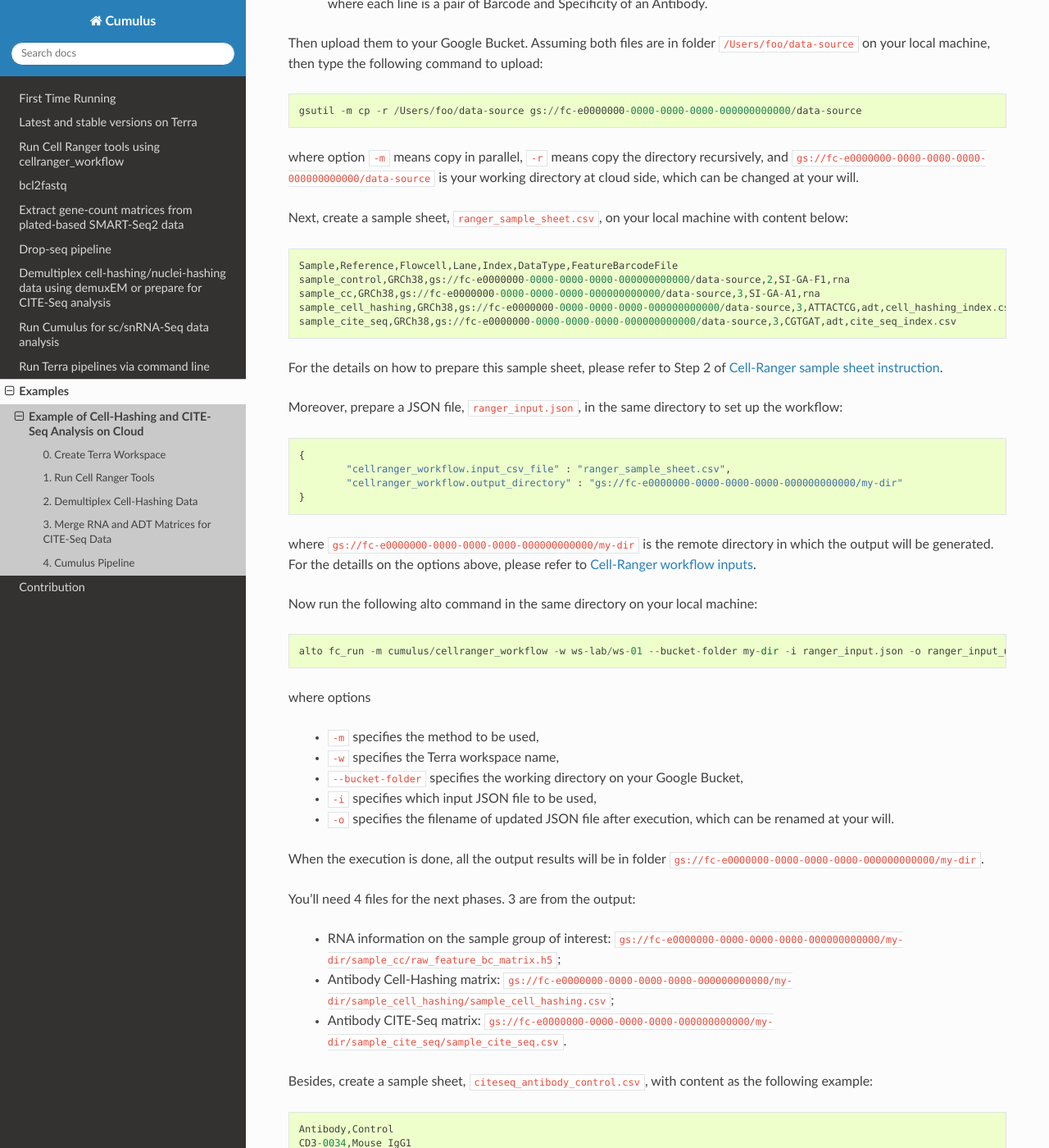
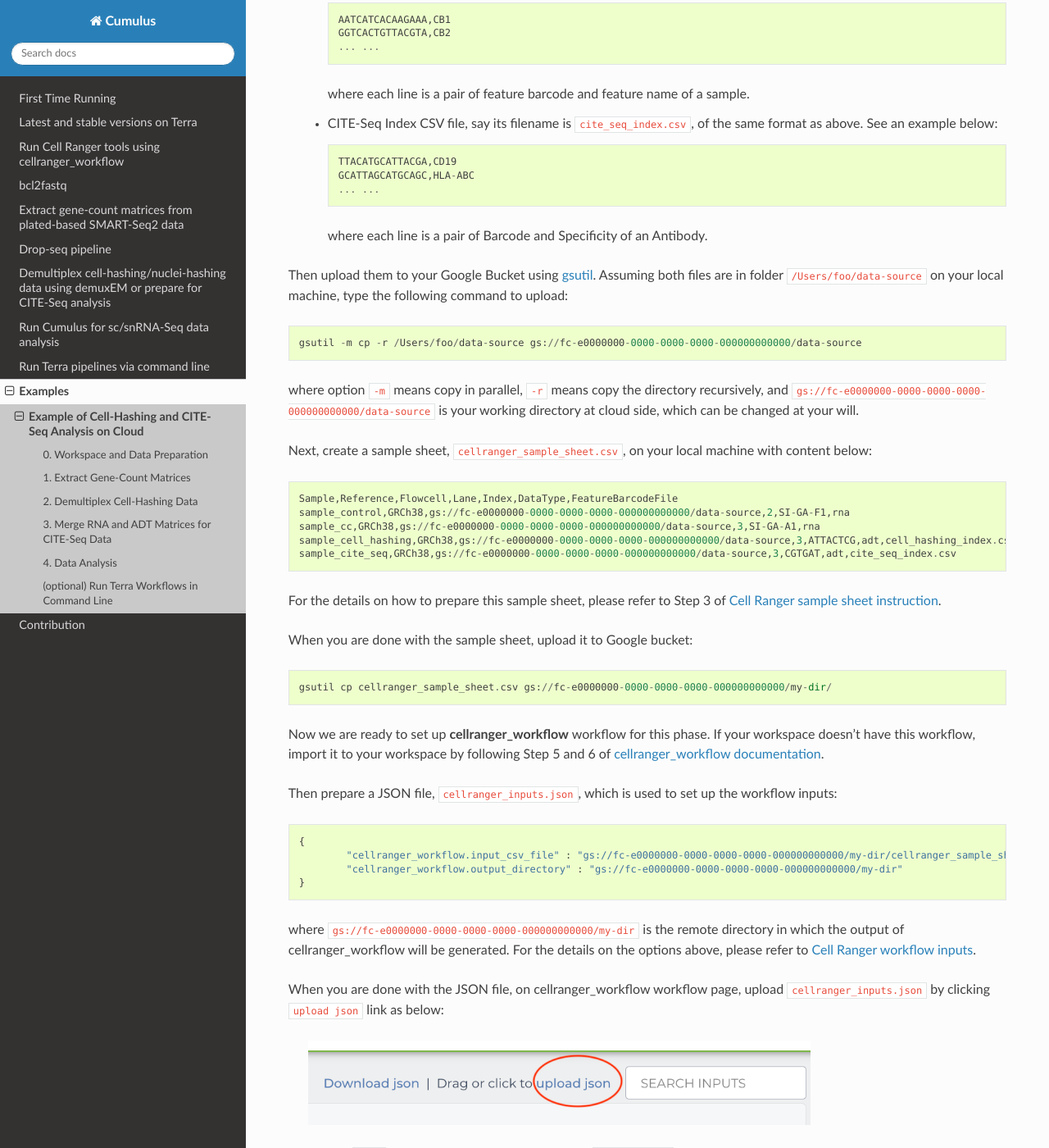
Before and after one commit to lilab-bcb/cumulus, a Sphinx documentation site: the page built from docs/examples/example_hashing_citeseq.rst, in a window 1280 px wide and 1400 px high, scrolled down 930 px. Shown: the whole window at 82% size. Built offline with Sphinx 7.4.7 and the Read the Docs theme 2.0.0, drawn with Linux system fonts in a browser that asks for light colours; some of the changed text lies outside the part shown.

Commit message:
update docs of example

```diff
--- a/docs/examples/example_hashing_citeseq.rst
+++ b/docs/examples/example_hashing_citeseq.rst
@@ -5,32 +5,39 @@ In this example, you'll learn how to perform Cell-Hashing and CITE-Seq analysis
 
 -----------------------------
 
-0. Create Terra Workspace
-^^^^^^^^^^^^^^^^^^^^^^^^^^^^^
+0. Workspace and Data Preparation
+^^^^^^^^^^^^^^^^^^^^^^^^^^^^^^^^^^
 
 After registering on Terra and creating a workspace there, you'll need the following two information:
 
 	* **Terra workspace name**. This is shown on your Terra workspace webpage, with format *"<workspace-namespace>/<workspace-name>"*. Let it be ``ws-lab/ws-01`` in this example, which means that your workspace has namespace **ws-lab** and name **ws-01**.
-	* The corresponding **Google Cloud Bucket location**. You can check it by clicking the link under **"Google Bucket"** title on your Terra workspace webpage. Let it be ``gs://fc-e0000000-0000-0000-0000-000000000000`` in this example.
+	* The corresponding **Google Cloud Bucket location** of your workspace. You can check it by clicking the link under **"Google Bucket"** title on your Terra workspace webpage. Let it be ``gs://fc-e0000000-0000-0000-0000-000000000000`` in this example.
 
+Then upload your BCL directories to Google bucket of your workspace using gsutil_::
 
+	gsutil -m cp -r /my-local-path/BCL/* gs://fc-e0000000-0000-0000-0000-000000000000/data-source
+
+where ``/my-local-path/BCL`` is the path to the top-level directory of your BCL files on your local machine, and ``data-source`` is the folder on Google bucket to hold the uploaded data.
 
 ------------------------
 
-1. Run Cell Ranger Tools
-^^^^^^^^^^^^^^^^^^^^^^^^
+1. Extract Gene-Count Matrices
+^^^^^^^^^^^^^^^^^^^^^^^^^^^^^^^^^
 
-You'll need two original files from your dataset to start the process:
+First step is to extract gene-count matrices from sequencing output.
 
-	* Cell-Hashing Index CSV file, say its filename is ``cell_hashing_index.csv``, with content as the example below::
+
+You need two original files from your dataset to start:
+
+	* Cell-Hashing Index CSV file, say its filename is ``cell_hashing_index.csv``, of format *feature_barcode,feature_name*. See an example below::
 
 		AATCATCACAAGAAA,CB1
 		GGTCACTGTTACGTA,CB2
 		... ...
 
-	  where each line is a pair of Barcode and [TODO]
+	  where each line is a pair of feature barcode and feature name of a sample.
 
-	* CITE-Seq Index CSV file, say its filename is ``cite_seq_index.csv``, with content as the example below::
+	* CITE-Seq Index CSV file, say its filename is ``cite_seq_index.csv``, of the same format as above. See an example below::
 
 		TTACATGCATTACGA,CD19
 		GCATTAGCATGCAGC,HLA-ABC
@@ -38,13 +45,13 @@ You'll need two original files from your dataset to start the process:
 
 	  where each line is a pair of Barcode and Specificity of an Antibody.
 
-Then upload them to your Google Bucket. Assuming both files are in folder ``/Users/foo/data-source`` on your local machine, then type the following command to upload::
+Then upload them to your Google Bucket using gsutil_. Assuming both files are in folder ``/Users/foo/data-source`` on your local machine, type the following command to upload::
 
 	gsutil -m cp -r /Users/foo/data-source gs://fc-e0000000-0000-0000-0000-000000000000/data-source
 
 where option ``-m`` means copy in parallel, ``-r`` means copy the directory recursively, and ``gs://fc-e0000000-0000-0000-0000-000000000000/data-source`` is your working directory at cloud side, which can be changed at your will.
 
-Next, create a sample sheet, ``ranger_sample_sheet.csv``, on your local machine with content below::
+Next, create a sample sheet, ``cellranger_sample_sheet.csv``, on your local machine with content below::
 
 	Sample,Reference,Flowcell,Lane,Index,DataType,FeatureBarcodeFile
 	sample_control,GRCh38,gs://fc-e0000000-0000-0000-0000-000000000000/data-source,2,SI-GA-F1,rna
@@ -52,40 +59,44 @@ Next, create a sample sheet, ``ranger_sample_sheet.csv``, on your local machine
 	sample_cell_hashing,GRCh38,gs://fc-e0000000-0000-0000-0000-000000000000/data-source,3,ATTACTCG,adt,cell_hashing_index.csv
 	sample_cite_seq,GRCh38,gs://fc-e0000000-0000-0000-0000-000000000000/data-source,3,CGTGAT,adt,cite_seq_index.csv
 
-For the details on how to prepare this sample sheet, please refer to Step 2 of `Cell-Ranger sample sheet instruction`_.
+For the details on how to prepare this sample sheet, please refer to Step 3 of `Cell Ranger sample sheet instruction`_.
 
-	.. _Cell-Ranger sample sheet instruction: ../cellranger.html
+	.. _Cell Ranger sample sheet instruction: ../cellranger.html
 
-Moreover, prepare a JSON file, ``ranger_input.json``, in the same directory to set up the workflow::
+When you are done with the sample sheet, upload it to Google bucket::
+
+	gsutil cp cellranger_sample_sheet.csv gs://fc-e0000000-0000-0000-0000-000000000000/my-dir/
+
+Now we are ready to set up **cellranger_workflow** workflow for this phase. If your workspace doesn't have this workflow, import it to your workspace by following Step 5 and 6 of `cellranger_workflow documentation <../cellranger.html>`_.
+
+Then prepare a JSON file, ``cellranger_inputs.json``, which is used to set up the workflow inputs::
 
 	{
-		"cellranger_workflow.input_csv_file" : "ranger_sample_sheet.csv",
+		"cellranger_workflow.input_csv_file" : "gs://fc-e0000000-0000-0000-0000-000000000000/my-dir/cellranger_sample_sheet.csv",
 		"cellranger_workflow.output_directory" : "gs://fc-e0000000-0000-0000-0000-000000000000/my-dir"
 	}
 
-where ``gs://fc-e0000000-0000-0000-0000-000000000000/my-dir`` is the remote directory in which the output will be generated. For the detaills on the options above, please refer to `Cell-Ranger workflow inputs`_.
+where ``gs://fc-e0000000-0000-0000-0000-000000000000/my-dir`` is the remote directory in which the output of cellranger_workflow will be generated. For the details on the options above, please refer to `Cell Ranger workflow inputs`_.
 
-	.. _Cell-Ranger workflow inputs: ../cellranger.html#cellranger-workflow-inputs
+	.. _Cell Ranger workflow inputs: ../cellranger.html#cellranger-workflow-inputs
 
-Now run the following alto command in the same directory on your local machine::
+When you are done with the JSON file, on cellranger_workflow workflow page, upload ``cellranger_inputs.json`` by clicking ``upload json`` link as below:
 
-	alto fc_run -m cumulus/cellranger_workflow -w ws-lab/ws-01 --bucket-folder my-dir -i ranger_input.json -o ranger_input_updated.json
+	.. image:: ../images/upload_json.png
+	   :scale: 70%
 
-where options
+Then Click ``SAVE`` button to save the inputs, and click ``RUN ANALYSIS`` button as below to start the job:
 
-	   	* ``-m`` specifies the method to be used,
-	   	* ``-w`` specifies the Terra workspace name,
-	   	* ``--bucket-folder`` specifies the working directory on your Google Bucket,
-	   	* ``-i`` specifies which input JSON file to be used,
-	   	* ``-o`` specifies the filename of updated JSON file after execution, which can be renamed at your will.
+	.. image:: ../images/run_analysis.png
+	   :scale: 70%
 
 When the execution is done, all the output results will be in folder ``gs://fc-e0000000-0000-0000-0000-000000000000/my-dir``.
 
 You'll need 4 files for the next phases. 3 are from the output:
 
-	* RNA information on the sample group of interest: ``gs://fc-e0000000-0000-0000-0000-000000000000/my-dir/sample_cc/raw_feature_bc_matrix.h5``;
-	* Antibody Cell-Hashing matrix: ``gs://fc-e0000000-0000-0000-0000-000000000000/my-dir/sample_cell_hashing/sample_cell_hashing.csv``;
-	* Antibody CITE-Seq matrix: ``gs://fc-e0000000-0000-0000-0000-000000000000/my-dir/sample_cite_seq/sample_cite_seq.csv``.
+	* RNA count matrix of the sample group of interest: ``gs://fc-e0000000-0000-0000-0000-000000000000/my-dir/sample_cc/raw_feature_bc_matrix.h5``;
+	* Cell-Hashing Antibody count matrix: ``gs://fc-e0000000-0000-0000-0000-000000000000/my-dir/sample_cell_hashing/sample_cell_hashing.csv``;
+	* CITE-Seq Antibody count matrix: ``gs://fc-e0000000-0000-0000-0000-000000000000/my-dir/sample_cite_seq/sample_cite_seq.csv``.
 
 Besides, create a sample sheet, ``citeseq_antibody_control.csv``, with content as the following example::
 
@@ -103,19 +114,23 @@ Copy or upload them to ``gs://fc-e0000000-0000-0000-0000-000000000000/my-dir``.
 2. Demultiplex Cell-Hashing Data
 ^^^^^^^^^^^^^^^^^^^^^^^^^^^^^^^^^^^^^
 
-On your local machine:
-
-	#. Prepare a sample sheet, ``sample_sheet_01.csv``, with the following content::
+	#. Prepare a sample sheet, ``cell_hashing_sample_sheet.csv``, with the following content::
 
 		OUTNAME,RNA,ADT,TYPE
 		exp,gs://fc-e0000000-0000-0000-0000-000000000000/my-dir/raw_feature_bc_matrix.h5,gs://fc-e0000000-0000-0000-0000-000000000000/my-dir/sample_cell_hashing.csv,cell-hashing
 
-	   where **OUTNAME** specifies the subfolder name and prefix of output files, which can be renamed, **RNA** and **ADT** columns specify the RNA and ADT meta-data of samples, and **TYPE** is ``cell-hashing`` for this phase.
+	   where **OUTNAME** specifies the subfolder and file names of output, which is free to change, **RNA** and **ADT** columns specify the RNA and ADT meta-data of samples, and **TYPE** is ``cell-hashing`` for this phase.
 
-	#. Prepare an input JSON file, ``input_01.json``, in the same directory as above, with the following content::
+	   Then upload it to Google bucket::
+
+	   	gsutil cp cell_hashing_sample_sheet.csv gs://fc-e0000000-0000-0000-0000-000000000000/my-dir/
+
+	#. If your workspace doesn't have **cumulus_hashing_cite_seq** workflow, import it to your workspace by following Step 5 and 6 of `cumulus_hashing_cite_seq documentation <../hashing_cite_seq.html>`_.
+
+	#. Prepare an input JSON file, ``cell_hashing_inputs.json`` with the following content to set up cumulus_hashing_cite_seq workflow inputs::
 
 		{
-			"cumulus_hashing_cite_seq.input_sample_sheet" : "sample_sheet_01.csv",
+			"cumulus_hashing_cite_seq.input_sample_sheet" : "gs://fc-e0000000-0000-0000-0000-000000000000/my-dir/cell_hashing_sample_sheet.csv",
 			"cumulus_hashing_cite_seq.output_directory" : "gs://fc-e0000000-0000-0000-0000-000000000000/my-dir/",
 			"cumulus_hashing_cite_seq.demuxEM_min_num_genes" : 500,
 			"cumulus_hashing_cite_seq.demuxEM_generate_diagnostic_plots" : true
@@ -125,11 +140,7 @@ On your local machine:
 
 	   .. _cell-hashing/nuclei-hashing inputs: ../hashing_cite_seq.html#cumulus-hashing-cite-seq-inputs
 
-	#. In the same directory on your local machine, type the following command::
-
-		alto fc_run -m cumulus/cumulus_hashing_cite_seq -w ws-lab/ws-01 --bucket-folder my-dir -i input_01.json -o input_01_updated.json
-
-	   Notice that the method here is changed to ``cumulus/cumulus_hashing_cite_seq``, with new JSON file ``input_01.json``.
+	#. On the page of cumulus_hashing_cite_seq workflow, upload ``cell_hashing_inputs.json`` by clicking ``upload json`` link. Save the inputs, and click ``RUN ANALYSIS`` button to start the job.
 
 When the execution is done, you'll get a processed file, ``exp_demux.h5sc``, stored on cloud ``gs://fc-e0000000-0000-0000-0000-000000000000/my-dir/exp/``.
 
@@ -139,54 +150,56 @@ When the execution is done, you'll get a processed file, ``exp_demux.h5sc``, sto
 3. Merge RNA and ADT Matrices for CITE-Seq Data
 ^^^^^^^^^^^^^^^^^^^^^^^^^^^^^^^^^^^^^^^^^^^^^^^^^^^^
 
-The following steps are done on your local machine:
-
-	#. Prepare a sample sheet, ``sample_sheet_02.csv``, with the following content::
+	#. Prepare a sample sheet, ``cite_seq_sample_sheet.csv``, with the following content::
 
 		OUTNAME,RNA,ADT,TYPE
 		exp_raw,gs://fc-e0000000-0000-0000-0000-000000000000/my-dir/exp/exp_demux.h5sc,gs://fc-e0000000-0000-0000-0000-000000000000/my-dir/sample_cite_seq.csv,cite-seq
 
-	   The structure of sample sheet here is the same as Phase 2. The difference is that you are now using the output ``h5`` file from Phase 2 as **RNA** here, and the sample **TYPE** is now ``cite-seq``.
+	   The structure of sample sheet here is the same as Phase 2. The difference is that you are now using the demultiplexed output ``h5sc`` file from Phase 2 as **RNA** here, and the sample **TYPE** is now ``cite-seq``.
 
-	#. Prepare an input JSON file, ``input_02.json``, in the same directory as above, with the following content::
+	   Then upload it to Google bucket::
+
+	   	gsutil cp cite_seq_sample_sheet.csv gs://fc-e0000000-0000-0000-0000-000000000000/my-dir/
+
+	#. Prepare an input JSON file, ``cite_seq_inputs.json``, in the same directory as above, with the following content::
 
 		{
-			"cumulus_hashing_cite_seq.input_sample_sheet" : "sample_sheet_02.csv",
+			"cumulus_hashing_cite_seq.input_sample_sheet" : "gs://fc-e0000000-0000-0000-0000-000000000000/my-dir/cite_seq_sample_sheet.csv",
 			"cumulus_hashing_cite_seq.output_directory" : "gs://fc-e0000000-0000-0000-0000-000000000000/my-dir/",
 			"cumulus_hashing_cite_seq.antibody_control_csv" : "gs://fc-e0000000-0000-0000-0000-000000000000/my-dir/citeseq_antibody_control.csv"
 		}
 
 	   For the details on these options, please refer to `cell-hashing/nuclei-hashing inputs`_.
 
-	#. In the same directory on your local machine, type the following command::
-
-		alto fc_run -m cumulus/cumulus_hashing_cite_seq -w ws-lab/ws-01 --bucket-folder my-dir -i input_02.json -o input_02_updated.json
-
-	   Notice that the input JSON file after ``-i`` option is now ``input_02.json``.
+	#. On **cumulus_hashing_cite_seq** workflow page, clear all previous inputs, and then upload ``cite_seq_inputs.json`` by clicking ``upload json`` link. Save the new inputs, and click ``RUN ANALYSIS`` button to start the job.
 
 When the execution is done, you'll get a merged raw matrices file, ``exp_raw.h5sc``, stored on cloud ``gs://fc-e0000000-0000-0000-0000-000000000000/my-dir/exp_raw``.
 
 
 -------------------
 
-4. Cumulus Pipeline
+4. Data Analysis
 ^^^^^^^^^^^^^^^^^^^
 
-The following steps are done on your local machine:
-
-	#. Prepare a sample sheet, ``count_matrix_03.csv``, with the following content::
+	#. Prepare a sample sheet, ``cumulus_count_matrix.csv``, with the following content::
 
 		Sample,Location
 		exp,gs://fc-e0000000-0000-0000-0000-000000000000/my-dir/exp_raw/exp_raw.h5sc
 
-	   This sample sheet describes the metadata for each 10x channel. **Sample** specifies the name for each channel, which can be renamed; **Location** specifies the file location, which is the output of Phase 3.
+	   This sample sheet describes the metadata for each 10x channel (as one row in the sheet). **Sample** specifies the name for each channel, which can be renamed; **Location** specifies the file location, which is the output of Phase 3.
 
-	   Alternative, if you have only one count matrix for analysis, you can continue without sample sheet. See `this manual`_ for input file formats that cumulus currently supports.
+	   Then upload it to Google bucket::
 
-	#. Prepare an input JSON file, ``input_03.json``, in the same directory as above, with the following content::
+	   	gsutil cp cumulus_count_matrix.csv gs://fc-e0000000-0000-0000-0000-000000000000/my-dir/
+
+	   **Alternative**, if you have only one count matrix for analysis, which is the case here, you can skip this step. See `this manual`_ for input file formats that cumulus currently supports.
+
+	#. If your workspace doesn't have **cumulus** workflow, import it to your workspace by following Step 2 and 3 of `cumulus documentation <../cumulus.html>`_.
+
+	#. Prepare a JSON file, ``cumulus_inputs.json`` with the following content to set up **cumulus** workflow inputs::
 
 		{
-			"cumulus.input_file" : "count_matrix_03.csv",
+			"cumulus.input_file" : "gs://fc-e0000000-0000-0000-0000-000000000000/my-dir/cumulus_count_matrix.csv",
 			"cumulus.output_name" : "gs://fc-e0000000-0000-0000-0000-000000000000/my-dir/results/exp_merged_out",
 			"cumulus.num_cpu" : 8,
 			"cumulus.select_only_singlets" : true,
@@ -201,12 +214,14 @@ The following steps are done on your local machine:
 			"cumulus.plot_composition" : "louvain_labels:assignment"
 		}
 
-	   Alternatively, if you have only one count matrix for analysis, set its location in ``cumulus.input_file`` parameter above. E.g.::
+	   Alternatively, if you have only one count matrix for analysis and has skipped Step 1, directly set its location in ``cumulus.input_file`` parameter above. For this example, it is::
 
 		{
 			"cumulus.input_file" : "gs://fc-e0000000-0000-0000-0000-000000000000/my-dir/exp_raw/exp_raw.h5sc",
-			...
+			... ...
 		}
+
+	   All the rest parameters remain the same.
 
 	   Notice that for some file formats, ``cumulus.genome`` is required.
 
@@ -216,22 +231,95 @@ The following steps are done on your local machine:
 	   .. _here: ../cumulus.html#cumulus-steps
 	   .. _cumulus inputs: ../cumulus.html#global-inputs
 
-	#. In the same directory on your local machine, type the following command::
-
-		alto fc_run -m cumulus/cumulus -w ws-lab/ws-01 --bucket-folder my-dir/results -i input_03.json -o input_03_updated.json
-
-	   Notice that the method is changed to ``cumulus/cumulus``, and the input file after ``-i`` is now ``input_03.json``.
+	#. On the page of cumulus workflow, upload ``cumulus_inputs.json`` by clicking ``upload json`` link. Save the inputs, and click ``RUN ANALYSIS`` button to start the job.
 
 When the execution is done, you'll get the following results stored on cloud ``gs://fc-e0000000-0000-0000-0000-000000000000/my-dir/results/`` to check:
 
-	* ``exp_merged_out.h5ad``: The processed RNA matrix data;
-	* ``exp_merged_out.de.xlsx``: de_analysis result;
-	* ``exp_merged_out.markers.xlsx``: Markers result;
-	* ``exp_merged_out.anno.txt``: Annotation output;
-	* ``exp_merged_out.fitsne.pdf``: FIt-SNE plot;
-	* ``exp_merged_out.citeseq.fitsne.pdf``: CITE-Seq FIt-SNE plot;
+	* ``exp_merged_out.h5sc``: The aggregated count matrix data. This file doesn't exist if your ``cumulus.input_file`` parameter is not a sample sheet.
+	* ``exp_merged_out.h5ad``: The processed RNA matrix data.
+	* ``exp_merged_out.filt.xlsx``: The Quality-Control (QC) summary of the raw data.
+	* ``exp_merged_out.filt.{UMI, gene, mito}.pdf``: The QC plots of the raw data.
+	* ``exp_merged_out.de.xlsx``: Differential Expression analysis result.
+	* ``exp_merged_out.markers.xlsx``: Result on cluster-specific markers predicted by gradient boosting machine.
+	* ``exp_merged_out.anno.txt``: Cell type annotation output.
+	* ``exp_merged_out.fitsne.pdf``: FIt-SNE plot.
+	* ``exp_merged_out.citeseq.fitsne.pdf``: CITE-Seq FIt-SNE plot.
 	* ``exp_merged_out.louvain_labels.assignment.composition.pdf``: Composition plot.
 
 You can directly go to your Google Bucket to view or download these results.
 
+----------------------
+
+(optional) Run Terra Workflows in Command Line
+^^^^^^^^^^^^^^^^^^^^^^^^^^^^^^^^^^^^^^^^^^^^^^^
+
+For Phase 1, 2, and 3, besides uploading sample sheets and setting-up workflow inputs on workflow pages, you can also start the workflow execution via command line using **altocumulus** tool.
+
+First, install *altocumulus* by following `altocumulus installation instruction <../command_line.html#install-altocumulus-for-non-broad-users>`_.
+
+#. For Phase 1 above, when you are done with creating a sample sheet ``cellranger_sample_sheet.csv`` on your local machine, in the same directory, prepare JSON file ``cellranger_inputs.json`` as below::
+
+	{
+		"cellranger_workflow.input_csv_file" : "cellranger_sample_sheet.csv",
+		... ...
+	}
+
+   where all the rest parameters remain the same as in Phase 1. Import **cellranger_workflow** workflow to your workspace as usual.
+
+   Now run the following command in the same directory on your local machine::
+
+   	alto fc_run -m cumulus/cellranger_workflow -w ws-lab/ws-01 --bucket-folder my-dir -i cellranger_input.json -o cellranger_input_updated.json
+
+   Notice that if the execution failed, you could rerun the execution by setting ``cellranger_input_updated.json`` for ``-i`` option to use the sample sheet already uploaded to Google bucket. Similarly below.
+
+#. For Phase 2 above, similarly, in the same directory of your ``cell_hashing_sample_sheet.csv`` file, prepare JSON file ``cell_hashing_inputs.json`` as below::
+
+	{
+		"cumulus_hashing_cite_seq.input_sample_sheet" : "cell_hashing_sample_sheet.csv",
+		... ...
+	}
+
+   where all the rest parameters remain the same as in Phase 2. Import **cumulus_hashing_cite_seq** workflow to your workspace as usual.
+
+   Run the following command in the same directory on your local machine::
+
+	alto fc_run -m cumulus/cumulus_hashing_cite_seq -w ws-lab/ws-01 --bucket-folder my-dir -i cell_hashing_inputs.json -o cell_hashing_inputs_updated.json
+
+#. For Phase 3 above, similarly, in the same directory of your ``cite_seq_sample_sheet.csv`` file, prepare JSON file ``cite_seq_inputs.json`` as below::
+
+	{
+		"cumulus_hashing_cite_seq.input_sample_sheet" : "cite_seq_sample_sheet.csv",
+		... ...
+	}
+
+   where all the rest parameters remain the same as in Phase 3.
+
+   Run the following command in the same directory on your local machine::
+
+	alto fc_run -m cumulus/cumulus_hashing_cite_seq -w ws-lab/ws-01 --bucket-folder my-dir -i cite_seq_inputs.json -o cite_seq_inputs_updated.json
+
+#. For Phase 4 above, similarly, in the same directory of your ``cumulus_count_matrix.csv`` file, prepare JSON file ``cumulus_inputs.json`` as below::
+
+	{
+		"cumulus.input_file" : "cumulus_count_matrix.csv",
+		... ...
+	}
+
+   where all the rest parameters remain the same as in Phase 4.
+
+   **Alternatively**, if your input is not a sample sheet, simply set your ``cumulus_inputs.json`` as::
+
+	{
+		"cumulus.input_file" : "gs://fc-e0000000-0000-0000-0000-000000000000/my-dir/exp_raw/exp_raw.h5sc",
+		... ...
+	}
+
+   where all the rest parameters remain the same.
+
+   Run the following command in the same directory of your ``cumulus_inputs.json`` file::
+
+	alto fc_run -m cumulus/cumulus -w ws-lab/ws-01 --bucket-folder my-dir/results -i cumulus_inputs.json -o cumulus_inputs_updated.json
+
+
 .. _Terra: https://app.terra.bio/
+.. _gsutil: https://cloud.google.com/storage/docs/gsutil
```
Also changed, not shown: docs/images/run_analysis.png (added), docs/images/upload_json.png (added).
